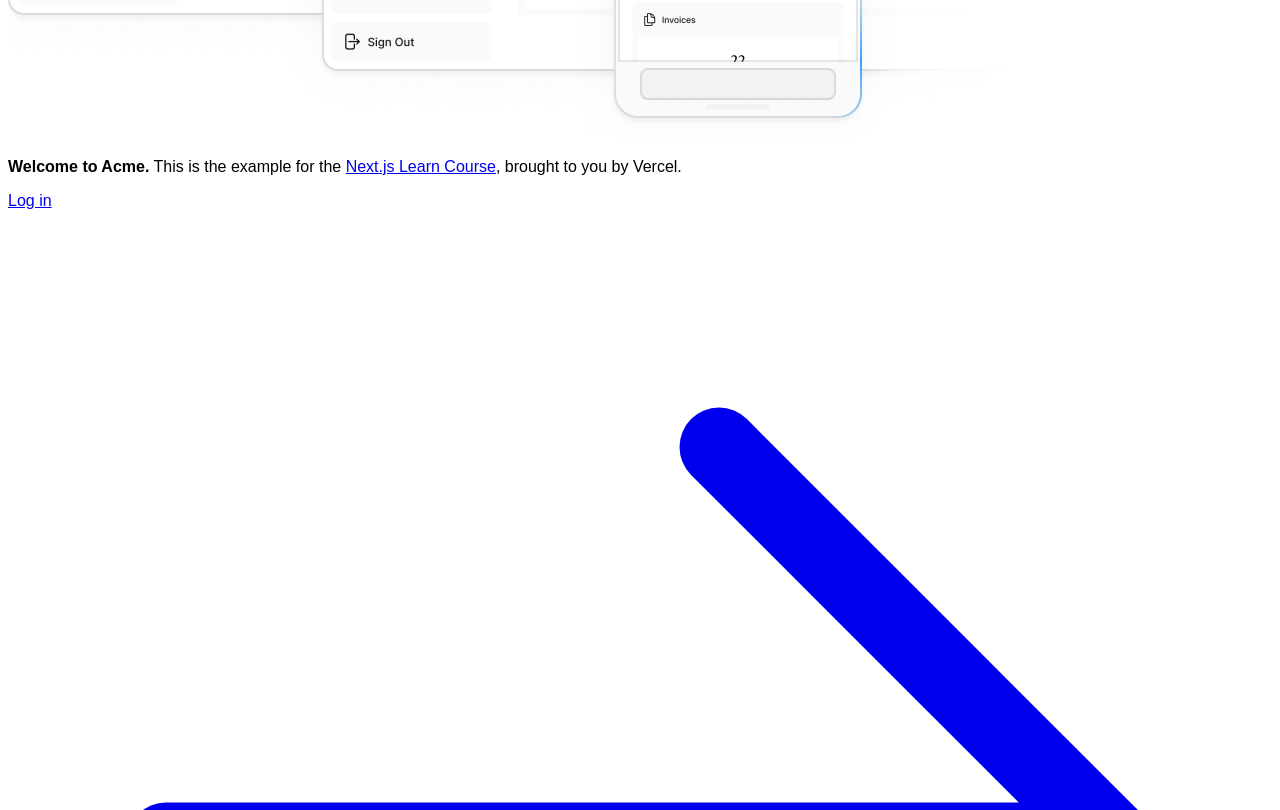
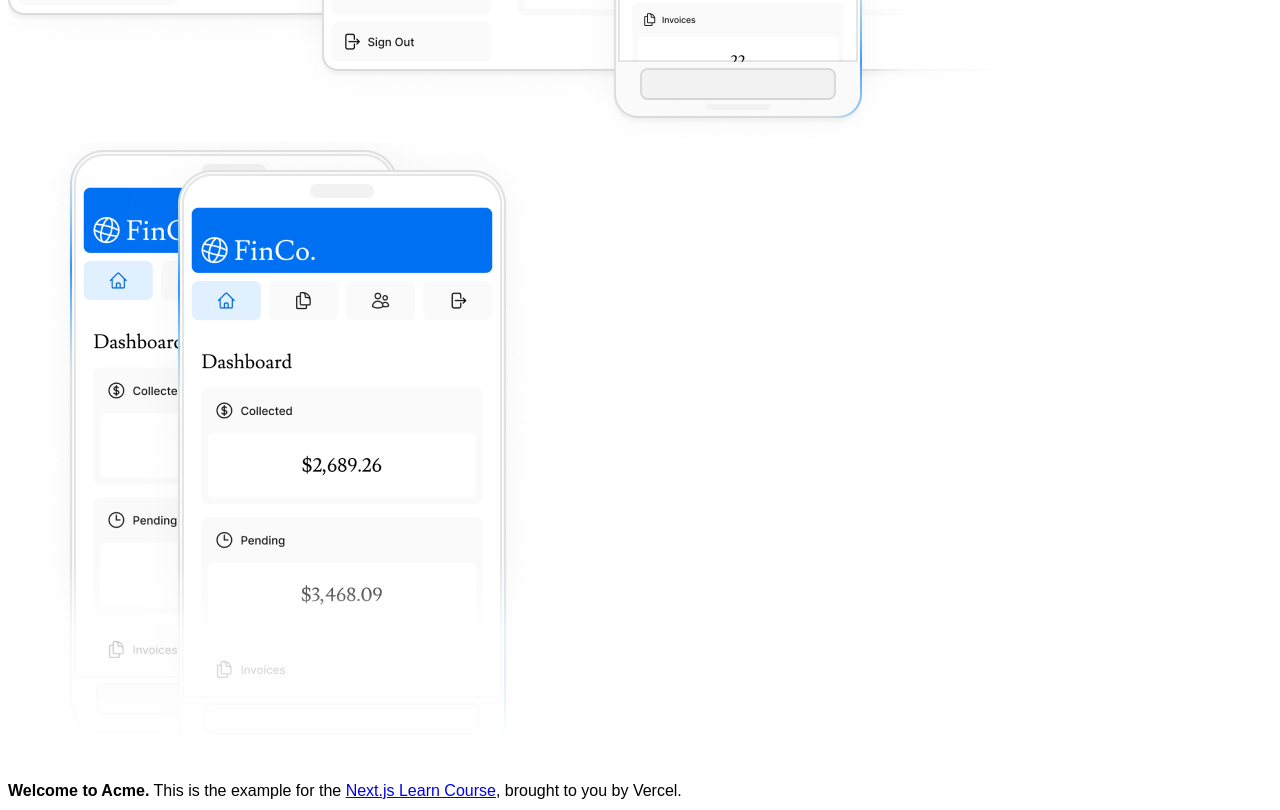
Before and after one commit to HasnainSaifi34/NextJS-Dashboard, a Next.js app: page / in a window 1280 px wide. Shown: the part 630-1440 px from the top of the page. Built offline with nearby package versions, Linux system fonts and the light colour scheme; a web font is replaced by a local one.

Commit message:
using Image component in next js

```diff
--- a/app/page.tsx
+++ b/app/page.tsx
@@ -1,11 +1,12 @@
-import AcmeLogo from '@/app/ui/acme-logo';
 import { ArrowRightIcon } from '@heroicons/react/24/outline';
 import Link from 'next/link';
 import Image from 'next/image';
 import {lusitana} from './ui/font';
-
+import { Head } from 'next/document';
 export default function Page() {
   return (
+    <>
+
     <main className={`flex min-h-screen flex-col p-6 ${lusitana.className}`}   >
       <div className="flex h-20 shrink-0 items-end rounded-lg bg-blue-500 p-4 md:h-52">
         {/* <AcmeLogo /> */}
@@ -18,6 +19,13 @@
         height={760}
         className="hidden md:block"
         alt="Screenshots of the dashboard project showing desktop version"
+      />
+          <Image
+        src="/hero-mobile.png"
+        width={560}
+        height={620}
+        className="block md:hidden"
+        alt="Screenshot of the dashboard project showing mobile version"
       />
           <p className={`text-xl text-gray-800 md:text-3xl md:leading-normal`}>
             <strong>Welcome to Acme.</strong> This is the example for the{' '}
@@ -38,5 +46,6 @@
         </div>
       </div>
     </main>
+    </>
   );
 }
```
